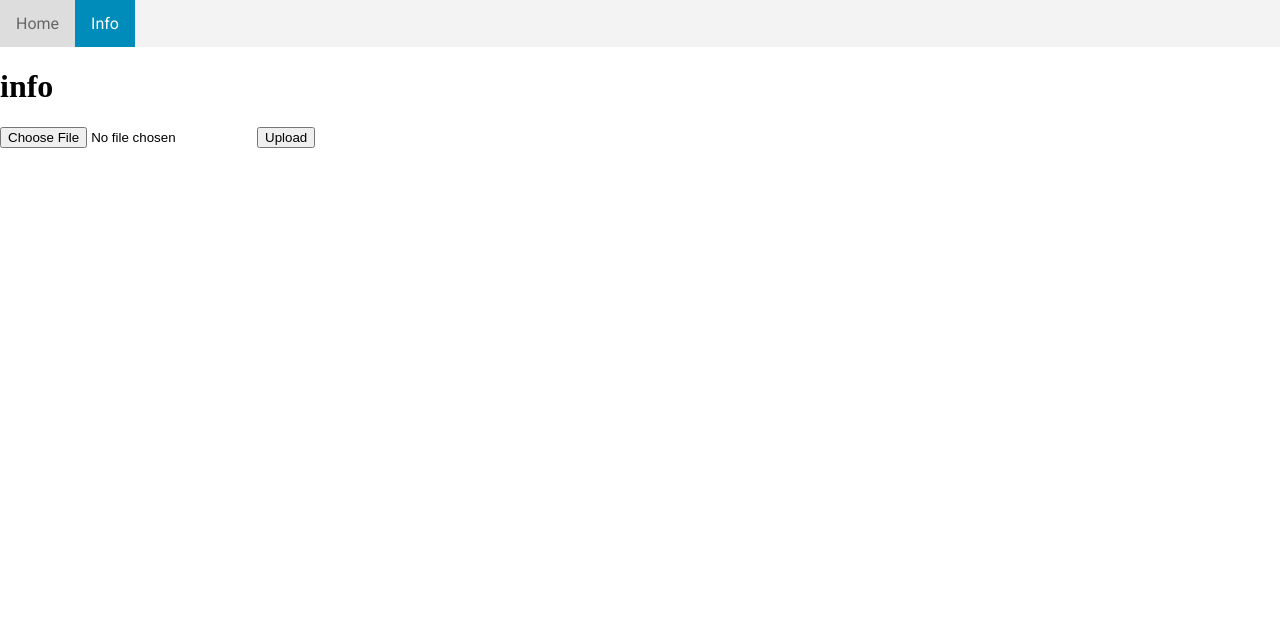
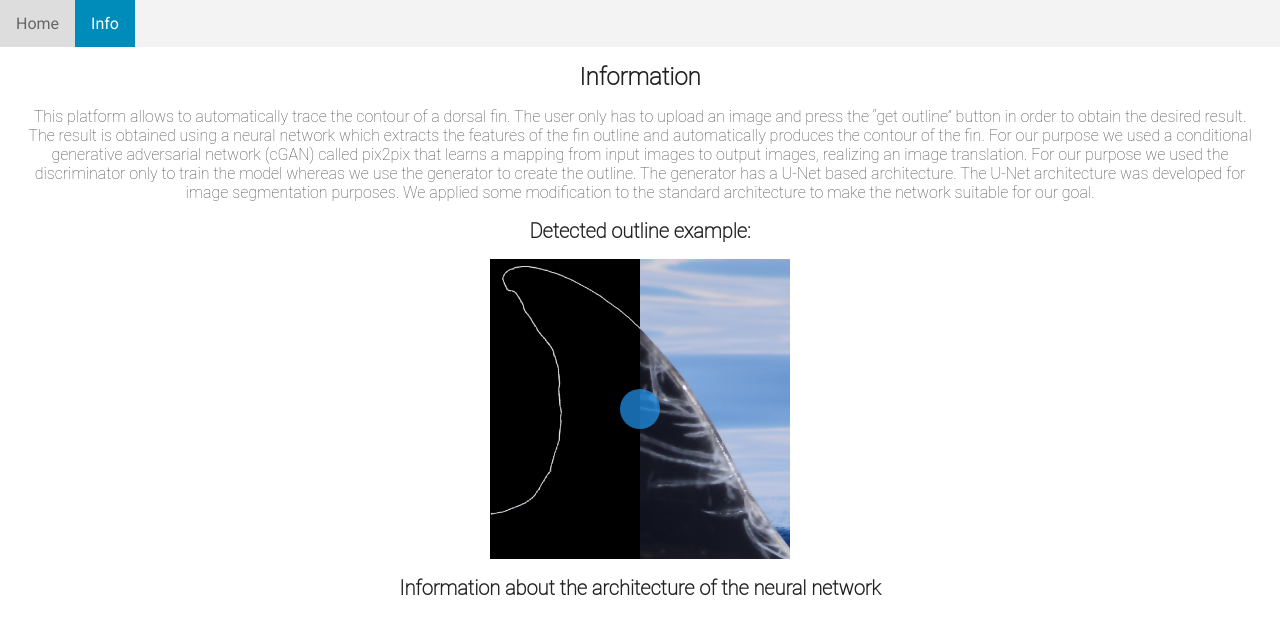
Before and after one commit to ApulianGCC/FinEdgeDetectionPlatform, a Flask app: page /info in a window 1280 px wide. Shown: the top 634 px of the page. Run offline with Flask 2, Linux system fonts and the light colour scheme.

Commit message:
migliorata pagina info

```diff
--- /dev/null
+++ b/static/js/imageCompareSlider.js
@@ -0,0 +1,78 @@
+function initComparisons() {
+  var x, i;
+  /* Find all elements with an "overlay" class: */
+  x = document.getElementsByClassName("img-comp-overlay");
+  for (i = 0; i < x.length; i++) {
+    /* Once for each "overlay" element:
+    pass the "overlay" element as a parameter when executing the compareImages function: */
+    compareImages(x[i]);
+  }
+  function compareImages(img) {
+    var slider, img, clicked = 0, w, h;
+    /* Get the width and height of the img element */
+    w = img.offsetWidth;
+    h = img.offsetHeight;
+    /* Set the width of the img element to 50%: */
+    img.style.width = (w / 2) + "px";
+    /* Create slider: */
+    slider = document.createElement("DIV");
+    slider.setAttribute("class", "img-comp-slider");
+    /* Insert slider */
+    img.parentElement.insertBefore(slider, img);
+    /* Position the slider in the middle: */
+    slider.style.top = (h / 2) - (slider.offsetHeight / 2) + "px";
+    slider.style.left = (w / 2) - (slider.offsetWidth / 2) + "px";
+    /* Execute a function when the mouse button is pressed: */
+    slider.addEventListener("mousedown", slideReady);
+    /* And another function when the mouse button is released: */
+    window.addEventListener("mouseup", slideFinish);
+    /* Or touched (for touch screens: */
+    slider.addEventListener("touchstart", slideReady);
+     /* And released (for touch screens: */
+    window.addEventListener("touchend", slideFinish);
+    function slideReady(e) {
+      /* Prevent any other actions that may occur when moving over the image: */
+      e.preventDefault();
+      /* The slider is now clicked and ready to move: */
+      clicked = 1;
+      /* Execute a function when the slider is moved: */
+      window.addEventListener("mousemove", slideMove);
+      window.addEventListener("touchmove", slideMove);
+    }
+    function slideFinish() {
+      /* The slider is no longer clicked: */
+      clicked = 0;
+    }
+    function slideMove(e) {
+      var pos;
+      /* If the slider is no longer clicked, exit this function: */
+      if (clicked == 0) return false;
+      /* Get the cursor's x position: */
+      pos = getCursorPos(e)
+      /* Prevent the slider from being positioned outside the image: */
+      if (pos < 0) pos = 0;
+      if (pos > w) pos = w;
+      /* Execute a function that will resize the overlay image according to the cursor: */
+      slide(pos);
+    }
+    function getCursorPos(e) {
+      var a, x = 0;
+      e = (e.changedTouches) ? e.changedTouches[0] : e;
+      /* Get the x positions of the image: */
+      a = img.getBoundingClientRect();
+      /* Calculate the cursor's x coordinate, relative to the image: */
+      x = e.pageX - a.left;
+      /* Consider any page scrolling: */
+      x = x - window.pageXOffset;
+      return x;
+    }
+    function slide(x) {
+      /* Resize the image: */
+      img.style.width = x + "px";
+      /* Position the slider: */
+      slider.style.left = img.offsetWidth - (slider.offsetWidth / 2) + "px";
+    }
+  }
+}
+
+initComparisons();
--- a/static/styles/main.css
+++ b/static/styles/main.css
@@ -39,7 +39,7 @@ body {
     background: white;
     margin-left: auto;
     margin-right: auto;
-    margin-top: 4%;
+    margin-top: 16px;
     height: 300px;
     width: 75%;
     text-anchor: middle;
@@ -129,3 +129,78 @@ body {
     width: 200px !important;
     height: 200px !important;
 }
+
+.title-text{
+    font-family: "Roboto Thin", sans-serif;
+    text-align: center;
+    color: #212121;
+    font-size: 24px;
+    font-weight: bold;
+}
+
+.subtitle-text{
+    font-family: "Roboto Thin", sans-serif;
+    text-align: center;
+    color: #212121;
+    font-size: 20px;
+    font-weight: bold;
+}
+
+.body-text{
+    font-family: "Roboto Thin", sans-serif;
+    text-align: center;
+    color: #494949;
+    font-size: 16px;
+}
+
+.image-container{
+    text-align: center;
+    box-shadow: 0 4px 8px 0 rgba(0,0,0,0.2);
+    transition: 0.3s;
+    width: fit-content;
+    margin: 16px;
+}
+.image-container:hover {
+    box-shadow: 0 8px 16px 0 rgba(0,0,0,0.2);
+}
+
+.image-container-content{
+    padding: 2px 16px;
+}
+
+.output-image{
+    width: 400px;
+}
+
+* {box-sizing: border-box;}
+
+.img-comp-container {
+  position: relative;
+  margin:auto;
+  width:300px !important;
+  height: 300px !important; /*should be the same height as the images*/
+}
+
+.img-comp-img {
+  position: absolute;
+  width: auto;
+  height: auto;
+  overflow: hidden;
+}
+
+.img-comp-img img {
+  display: block;
+  vertical-align: middle;
+}
+
+.img-comp-slider {
+  position: absolute;
+  z-index: 9;
+  cursor: ew-resize;
+  /*set the appearance of the slider:*/
+  width: 40px;
+  height: 40px;
+  background-color: #2196F3;
+  opacity: 0.7;
+  border-radius: 50%;
+}
--- a/templates/info.html
+++ b/templates/info.html
@@ -1,10 +1,37 @@
 {% extends "base.html" %}
 
 {% block content %}
-  <h1>info</h1>
-  <form method=post enctype=multipart/form-data action="/upload">
-      <input type=file name=file>
-      <input type=submit value=Upload>
-  </form>
 
+    <div style="margin-left:16px; margin-right:16px; padding:0px 8px">
+        <h1 class="title-text">Information</h1>
+        <p class="body-text">
+          This platform allows to automatically trace the contour of a dorsal fin.
+          The user only has to upload an image and press the “get outline” button in order to obtain the desired result.
+          The result is obtained using a neural network which extracts the features of the fin outline and automatically produces the contour of the fin.
+          For our purpose we used a conditional generative adversarial network (cGAN) called pix2pix that learns a mapping from input images to output images,
+          realizing an image translation.
+          For our purpose we used the discriminator only to train the model whereas we use the generator to create the outline.
+          The generator has a U-Net based architecture. The U-Net architecture was developed for image segmentation purposes.
+          We applied some modification to the standard architecture to make the network suitable for our goal.
+        </p>
+    </div>
+
+    <div style=" padding:0px 8px; text-align:center; margin-left:auto; margin-right:auto">
+        <h2 class="subtitle-text">Detected outline example:</h2>
+        <div class="img-comp-container">
+          <div class="img-comp-img">
+            <img src="static/res/img-input-example.jpg" width="300" height="300">
+          </div>
+         <div class="img-comp-img img-comp-overlay">
+            <img src="static/res/img-output-example.png" width="300" height="300">
+          </div>
+        </div>
+    </div>
+
+    <div style=" padding:0px 8px; text-align:center; margin-left:auto; margin-right:auto">
+        <h2 class="subtitle-text">Information about the architecture of the neural network </h2>
+    </div>
+
+
+     <script src="static/js/imageCompareSlider.js" type="text/javascript"></script>
 {% endblock %}
```
Also changed, not shown: templates/result.html (+9 -2 lines).
